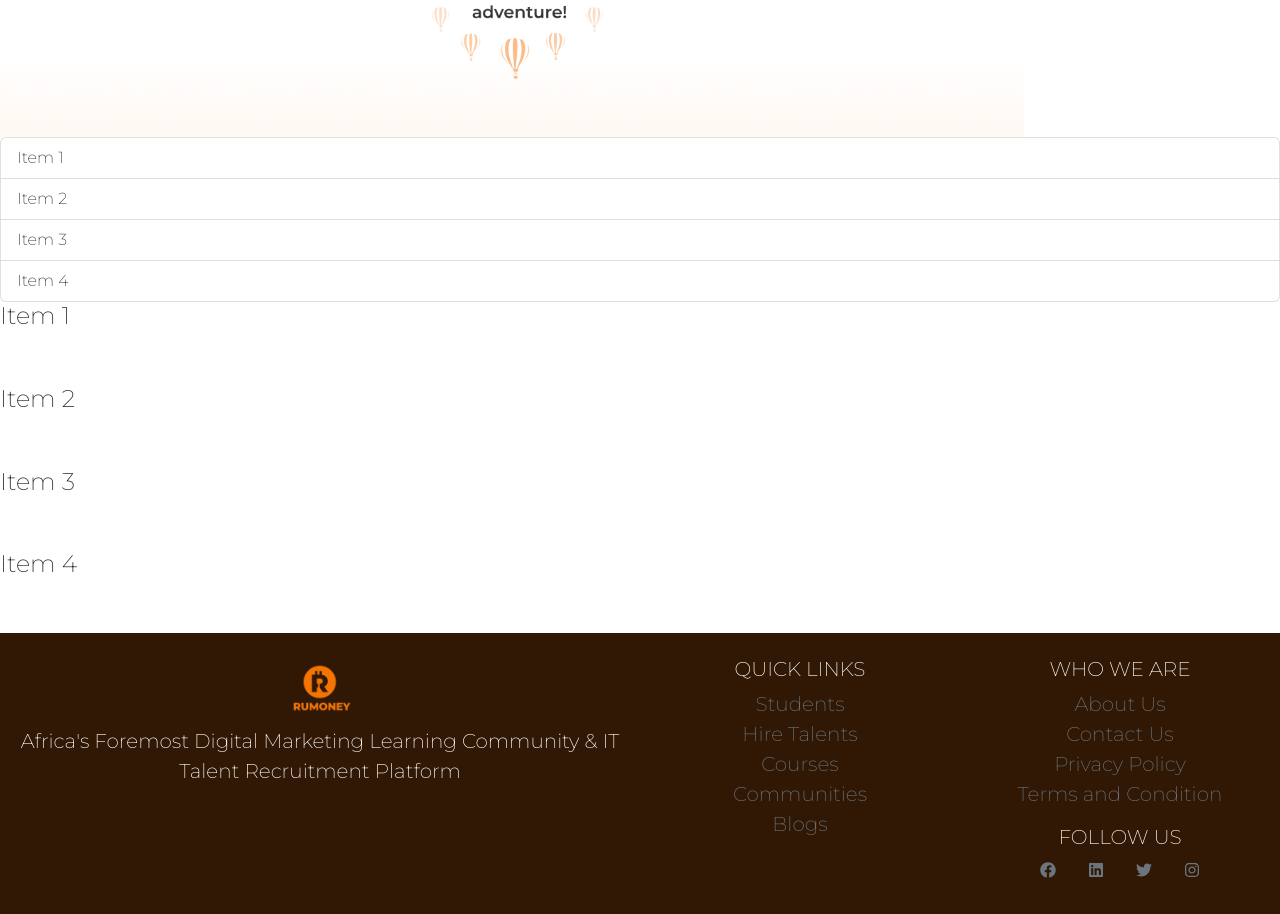
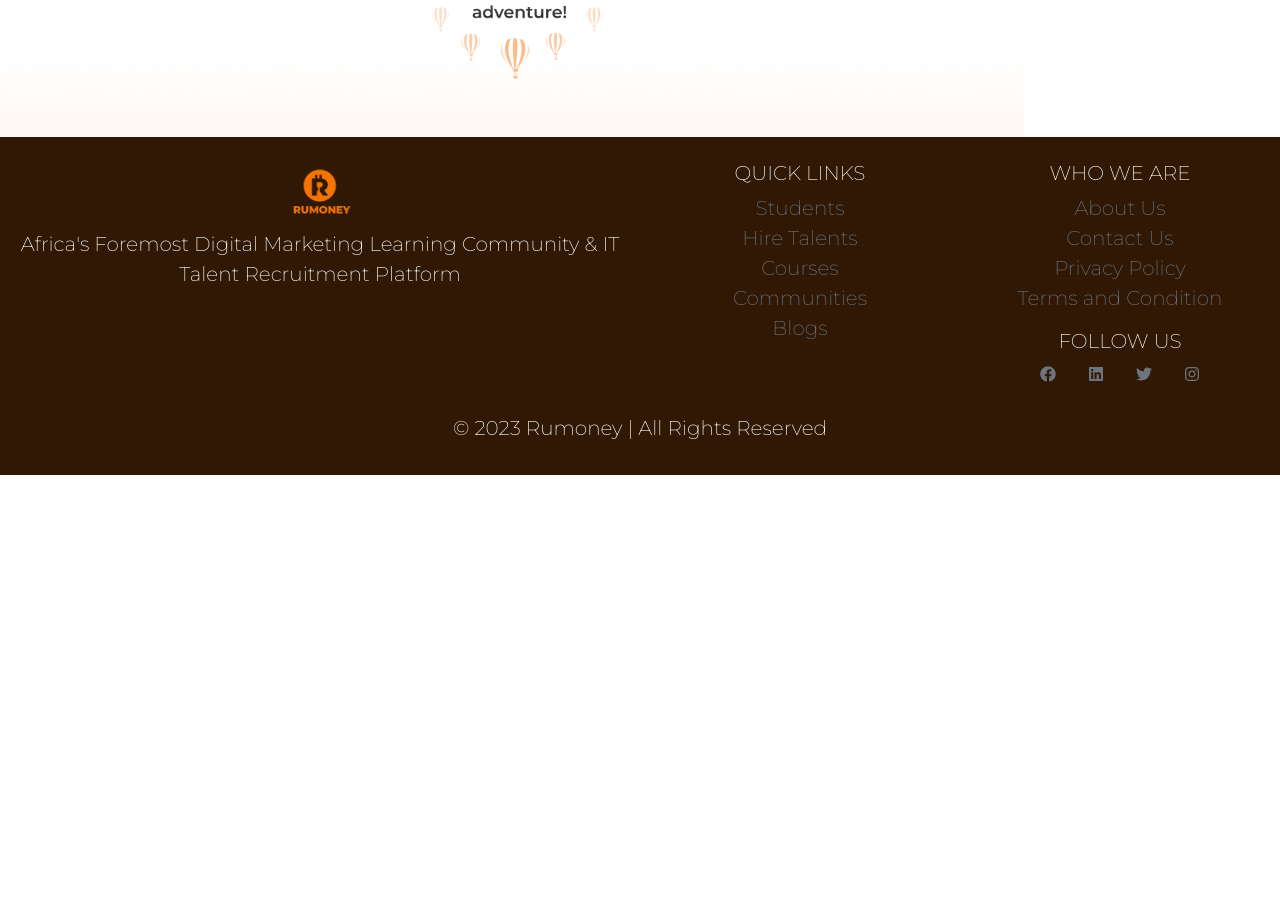
Before and after one commit to Yusasive/Rumoney, a React (Create React App) app: page /about in a window 1280 px wide. Shown: the part 2560-3474 px from the top of the page. After the commit the page ends 3035 px from the top, so only its background shows below. Built offline with nearby package versions, Linux system fonts and the light colour scheme.

Commit message:
file updatedQ

```diff
--- a/src/containers/about/About.js
+++ b/src/containers/about/About.js
@@ -5,7 +5,6 @@ import Unique from './Unique';
 import Vision from './vision';
 import UniqueSME from './UniqueSME';
 import Journey from './Journey';
-import ScrollSpy from './ScrollSpy';
 const About = () => {
   return (
     <div className='about'>
@@ -18,7 +17,6 @@ const About = () => {
         <Unique />
         <UniqueSME />
         <Journey />
-        <ScrollSpy />
        </div>
     </div>
   )
```
Also changed, not shown: 1 other file (tests, documents, lock files or other folders).
